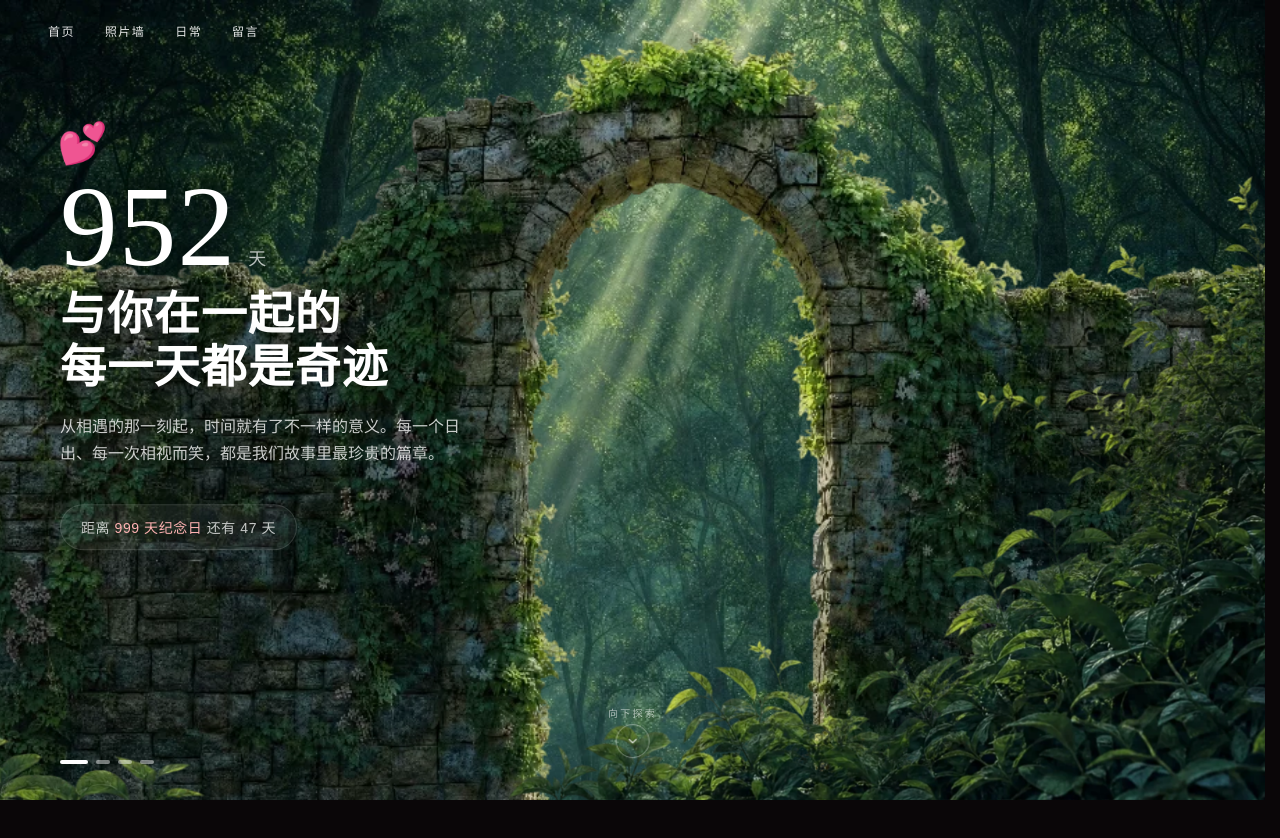
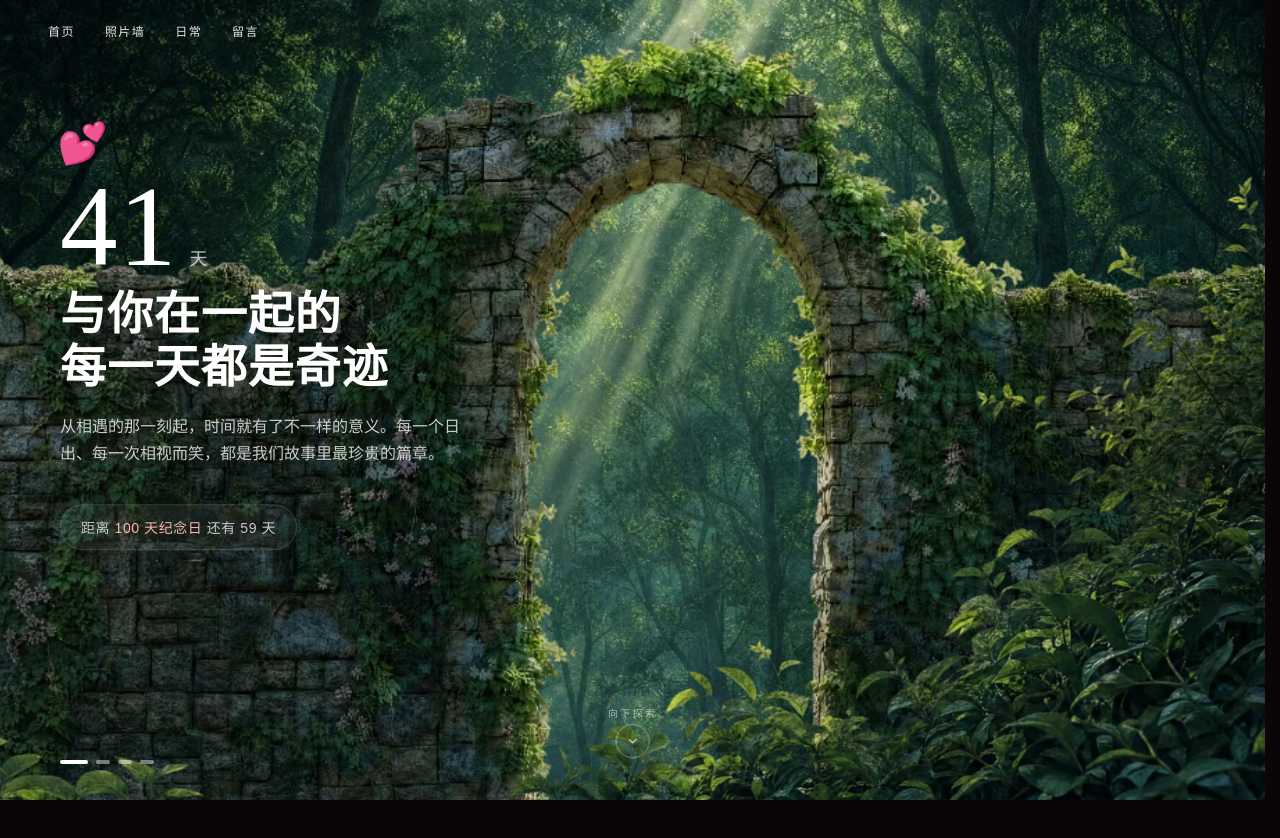
Before and after one commit to Lyh826582987/Mythic-Naturecore, a website: page public/index.html in a window 1280 px wide. Shown: the top 838 px of the page. Drawn offline with Linux system fonts and the light colour scheme; no server answers; a web font is replaced by a local one.

Commit message:
Update anniversary date to June 30, 2026

```diff
--- a/public/index.html
+++ b/public/index.html
@@ -329,7 +329,7 @@
     async function apiPost(url, body) { var r = await fetch(url, { method: 'POST', headers: { 'Content-Type': 'application/json' }, body: JSON.stringify(body) }); return r.json(); }
 
     // ── Anniversary / countdown + Music (loaded from API) ──
-    var anniversary = '2024-01-01';
+    var anniversary = '2026-06-30';
     var bgmAudio = null;
 
     async function loadSettings() {
```
